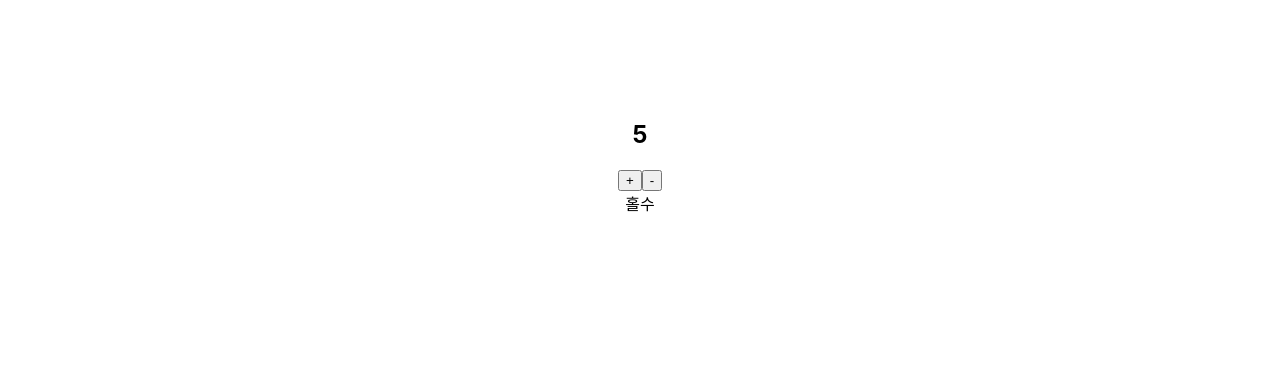
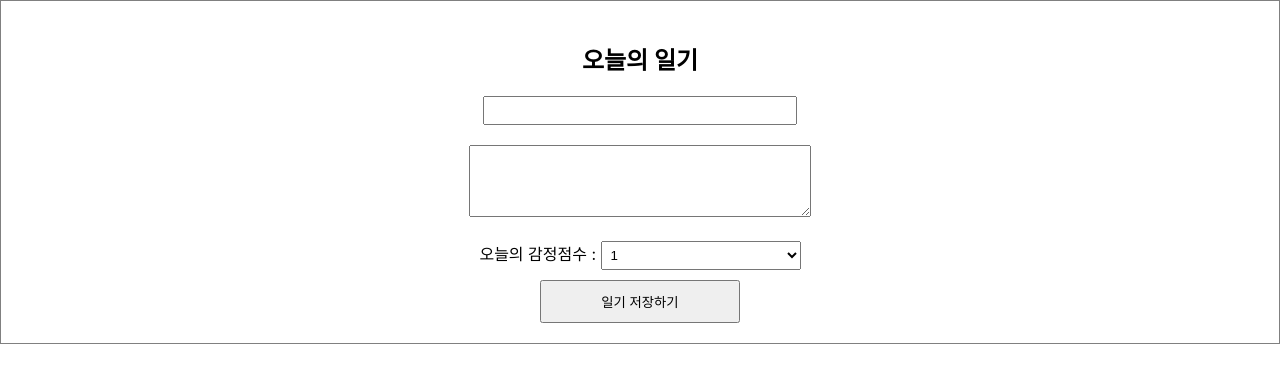
Before and after one commit to SU-VIN/React_study, a React (Create React App) app in the folder React_review/: page / in a window 1280 px wide. Shown: the top 382 px of the page. Built offline with nearby package versions, Linux system fonts and the light colour scheme.

Commit message:
입력처리 복기

```diff
--- a/React_review/src/App.css
+++ b/React_review/src/App.css
@@ -1,4 +1,27 @@
- .App{
-  text-align: center;
-  padding-top: 100px;
- }
+.DiaryEditor{
+    border: 1px solid gray;
+    text-align: center;
+    padding: 20px;
+}
+
+.DiaryEditor input,textarea{
+     margin-bottom: 20px;
+     width: 300px;
+     padding: 5px;
+}
+
+.DiaryEditor textarea{
+    padding: 20px;
+}
+
+.DiaryEditor select{
+    width: 200px;
+    padding: 5px;
+    margin-bottom: 10px;
+}
+
+.DiaryEditor button{
+    width: 200px;
+    padding: 10px;
+    cursor: pointer;
+}
--- a/React_review/src/App.js
+++ b/React_review/src/App.js
@@ -1,18 +1,10 @@
+import DiaryEditor from './DiaryEditor';
 import './App.css';
-import Counter from './Counter';
 function App() {
-
-  const CounterProps={
-    a:1,
-    b:2,
-    c:3,
-    d:4,
-    prop:5
-  }
 
   return (
     <div className="App">
-      <Counter {...CounterProps}/>
+    <DiaryEditor/>
     </div>
   );
 }
--- a/React_review/src/DiaryEditor.js
+++ b/React_review/src/DiaryEditor.js
@@ -1,6 +1,97 @@
-const DiaryEditor =()=> {
+import { useState } from "react";
+
+const DiaryEditor=()=>{
+
+    const [state,setState]= useState({
+        author:"",
+        content:"",
+        emotion:1,
+    });
+
+    const handleChangeState=(e)=>{
+        setState({
+            ...state,
+            [e.target.name]:e.target.value,
+        })
+    };
+
+    const handleSubmit=()=>{
+        console.log(state);
+        alert("저장 성공");
+    }
+
     return(
-    <div className="DiaryEditor"></div>
+        <div className="DiaryEditor">
+        <h2>오늘의 일기</h2>
+        <div>
+            <input name="author" value={state.author} onChange={handleChangeState}/>
+        </div>
+        <div>
+            <textarea name="content" value={state.content} onChange={handleChangeState}/>
+        </div>
+        <div>
+        <span>오늘의 감정점수 : </span>
+            <select name="emotion" value={state.emotion} onChange={handleChangeState}>
+                <option value={1}>1</option>
+                <option value={2}>2</option>
+                <option value={3}>3</option>
+                <option value={4}>4</option>
+                <option value={5}>5</option>
+            </select>
+        </div>
+        <div>
+            <button onClick={handleSubmit}>일기 저장하기</button>
+        </div>
+        </div>
     )
-};
+}
 export default DiaryEditor;
+
+// const DiaryEditor =()=> {
+
+//     const [state,setState]=useState({
+//         author:"",
+//         content:"",
+//         emotion:1,
+//     });
+//     // const [author,setAuthor]=useState("");
+//     // const [content,setContent]=useState("");
+
+//     const handleChangeState=(e)=>{
+//         setState({
+//             ...state,
+//             [e.target.name]:e.target.value,
+//         })
+//     }
+
+//     const handleSubmit=()=>{
+//         console.log(state);
+//         alert("저장 성공");
+//         }
+
+//     return(
+//     <div className="DiaryEditor">
+//     <h2>오늘의 일기</h2>
+//     <div>
+//         <input name="author"vaule={state.author} onChange={handleChangeState}/>
+//     </div>
+//     <div>
+//         <textarea name="content" value={state.content} onChange={handleChangeState}/>
+//     </div>
+//     <div>
+//     <span>오늘의 감정점수 : </span>
+//         <select name="emotion" value={state.emotion} onChange={handleChangeState}>
+//             <option value={1}>1</option>
+//             <option value={2}>2</option>
+//             <option value={3}>3</option>
+//             <option value={4}>4</option>
+//             <option value={5}>5</option>
+//         </select>
+//     </div>
+//     <div>
+//         <button onClick={handleSubmit}>일기 저장하기</button>
+//     </div>
+//     </div>
+//     )
+// };
+// export default DiaryEditor;
```
